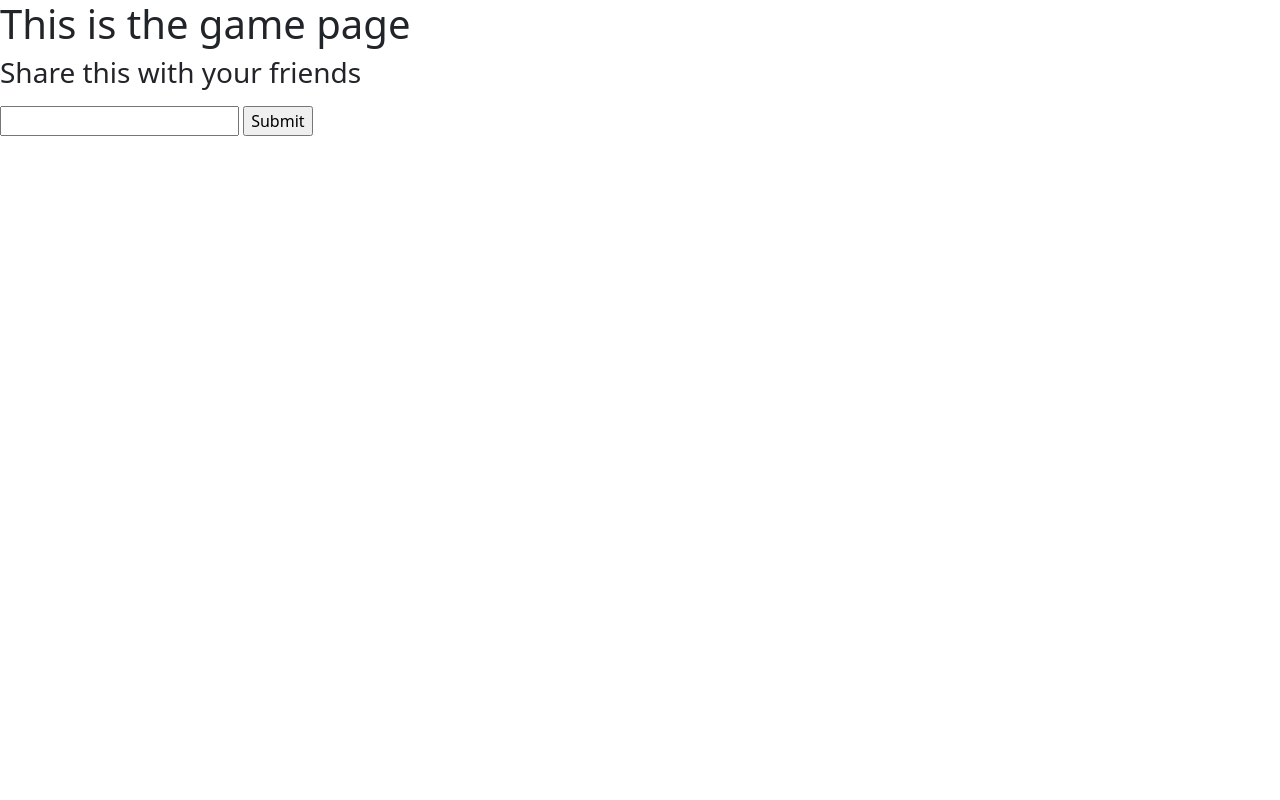
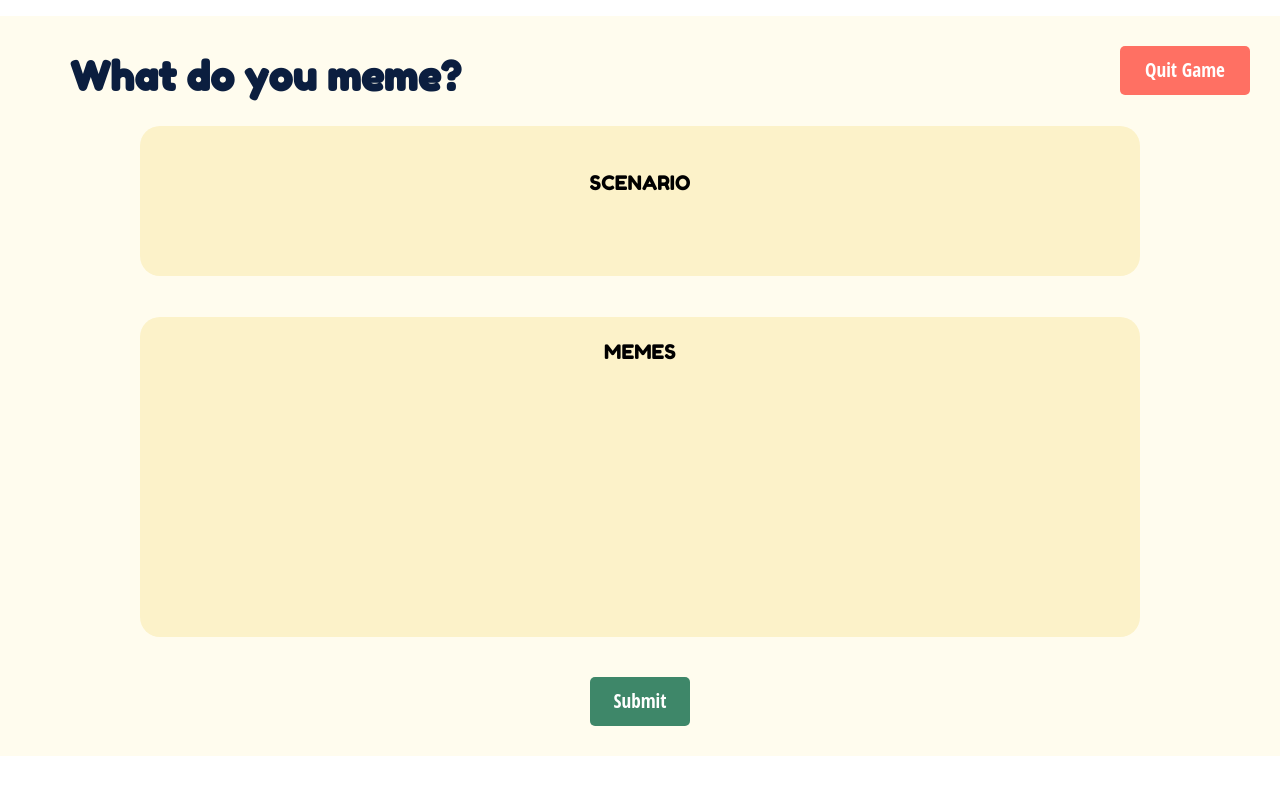
Before and after one commit to ravisha7feb/What-do-you-meme, a Node project: template views/room/play.ejs in a window 1280 px wide. Run offline with Node 20 templates, Linux system fonts and the light colour scheme; the template is opened without the code that fills it, so the values that code supplies are empty; some libraries are stand-ins or nearby versions.

Commit message:
add game page

```diff
--- a/public/stylesheets/gameScreen1.css
+++ b/public/stylesheets/gameScreen1.css
@@ -1,54 +1,68 @@
 .game-screen{
+    width: 100%;
     background-color: #fffcee;
     padding: 30px;
 }
 
-.game-panel{
-    margin: 10px;
+.response-area{
     display: flex;
-    justify-content: flex-start;
-    padding-left: 40px;
-}
-.game-panel .leaderboard{
-    width: 200px;
-    background-color: white;
-    border-style: hidden;
-    text-align: center;
-    font-family: 'Fredoka One', cursive;
-    border-radius: 20px;
-    font-size: 20px;
-}
-.game-panel .response-area{
-    display: flex;
+    height: 600px;
     flex-direction: column;
     justify-content: space-between;
+    justify-items: center;
     align-items: center;
-    height: 500px;
-    padding-left: 250px;
+    align-content: center;
 }
-.game-panel .response-area .scenario{
+.scenario{
+    height: 150px;
+    width: 1000px;
+    background-color: #fcf2c9;
+    border-radius: 20px;
+    border-style: hidden;
+    align-items: center;
+    align-content: center;
+    padding-left: 100px;
+    padding-right: 100px;
+}
+.scenario-text-input{
     width: 800px;
-    height: 150px;
-    background-color: #ffd765;
+    height: fit-content;
+    border-style: hidden;
+    background-color: #fcf2c9;
+    align-self: center;
+}
+.scenario-header{
+    text-align: center;
+    color: black;
+    font-family: 'Fredoka One', cursive;
+    font-size: 20px;
+    padding-top: 20px;
+    padding-bottom: 30px;
+}
+.memes{
+    width: 1000px;
+    height: 320px;
+    background-color: #fcf2c9;
     border-radius: 20px;
     text-align: center;
     color: black;
     font-family: 'Fredoka One', cursive;
     font-size: 20px;
     border-style: hidden;
+    align-items: center;
+    padding-top: 20px;
+    align-items: center;
 }
-.game-panel .response-area .memes{
-    width: 800px;
-    height: 250px;
-    background-color: white;
-    border-radius: 20px;
-    text-align: center;
-    color: black;
-    font-family: 'Fredoka One', cursive;
-    font-size: 20px;
-    border-style: hidden;
+.meme-img{
+    height: 150px;
+    width: 150px;
+    border-radius: 10px;
+    padding-top: 20px;
 }
-
+.checkbox{
+    height: 20px;
+    width: 20px;
+}
 .header{
     display: flex;
     flex-direction: row;
@@ -66,7 +80,20 @@
     color: #0b1e3f;
     text-align: left;
 }
-
+.memes-memes{
+    display: flex;
+    flex-direction: row;
+    align-items: stretch;
+    align-content: space-between;
+    padding-left: 75px;
+}
+.meme-checkbox-set{
+    display: flex;
+    flex-direction: column;
+    align-items: center;
+    align-content: center;
+    padding: 10px;
+}
 .quit-button>button{
     font-family: 'Open Sans Condensed', sans-serif;
     font-weight: bolder;
@@ -82,7 +109,7 @@
     align-self: flex-end;
 }
 
-.submit-button>button{
+.submit-button{
     font-family: 'Open Sans Condensed', sans-serif;
     font-weight: bolder;
     padding: 10px;
--- a/views/partials/header.ejs
+++ b/views/partials/header.ejs
@@ -7,6 +7,7 @@
     <link href="https://cdn.jsdelivr.net/npm/bootstrap@5.1.3/dist/css/bootstrap.min.css" rel="stylesheet" integrity="sha384-1BmE4kWBq78iYhFldvKuhfTAU6auU8tT94WrHftjDbrCEXSU1oBoqyl2QvZ6jIW3" crossorigin="anonymous">
     <link rel="stylesheet" href="/stylesheets/landing.css">
     <link rel="stylesheet" href="/stylesheets/choices.css">
+    <link rel="stylesheet" href="/stylesheets/gameScreen1.css">
 
     <title>What do you meme?</title>
 </head>
--- a/views/room/play.ejs
+++ b/views/room/play.ejs
@@ -1,24 +1,44 @@
 <%- include('../partials/header') -%>
 
-<h1>This is the game page</h1>
-
-<h3>Share this with your friends</h3>
 <p> <%= id %></p>
 
 <% let rounds = users[0].rounds %>
 
 <% let s = scene[0].scene %>
 
-<div id="memes">
-    <form action="/room/<%= id %>/topmemes" method="POST">
-        <input type="text" name="scene" value="<%= s %>">
-        <% memes.forEach(m => { %>
-            <input type="checkbox" id="memeImg" name="memeImg" value="<%=m.image%>">
-            <label for="memeImg"> <img id="memeImg" src="<%=m.image%>" alt="meme"> </label><br>
-        <% }); %>
+<div id="memes" class="game-screen">
+    <div class="header"> <!--flex-->
+        <div class="game-logo">
+            What do you meme?
+        </div>
+        <div class="quit-button">
+            <button>Quit Game</button>
+        </div>
+    </div>
+        <form class="response-area" action="/room/<%= id %>/topmemes" method="POST">
+            <div class="scenario">
+                <div class="scenario-header">
+                    SCENARIO
+                </div>
+                <input class="scenario-text-input" type="text" name="scene" value="<%= s %>">
+            </div>
 
-        <input type="submit" value="Submit">
-    </form>
+            <div class="memes">
+                <div class="memes-header">
+                    MEMES
+                </div>
+                <div class="memes-memes">
+                    <% memes.forEach(m => { %>
+                        <div class="meme-checkbox-set">
+                            <label for="memeImg"> <img class="meme-img" id="memeImg" src="<%=m.image%>" alt="meme"> </label><br>
+                            <input class="checkbox" type="checkbox" id="memeImg" name="memeImg" value="<%=m.image%>">
+                        </div>
+                    <% }); %>
+                </div>
+            </div>
+
+            <input class="submit-button" type="submit" value="Submit">
+        </form>
 </div>
 
 
```
